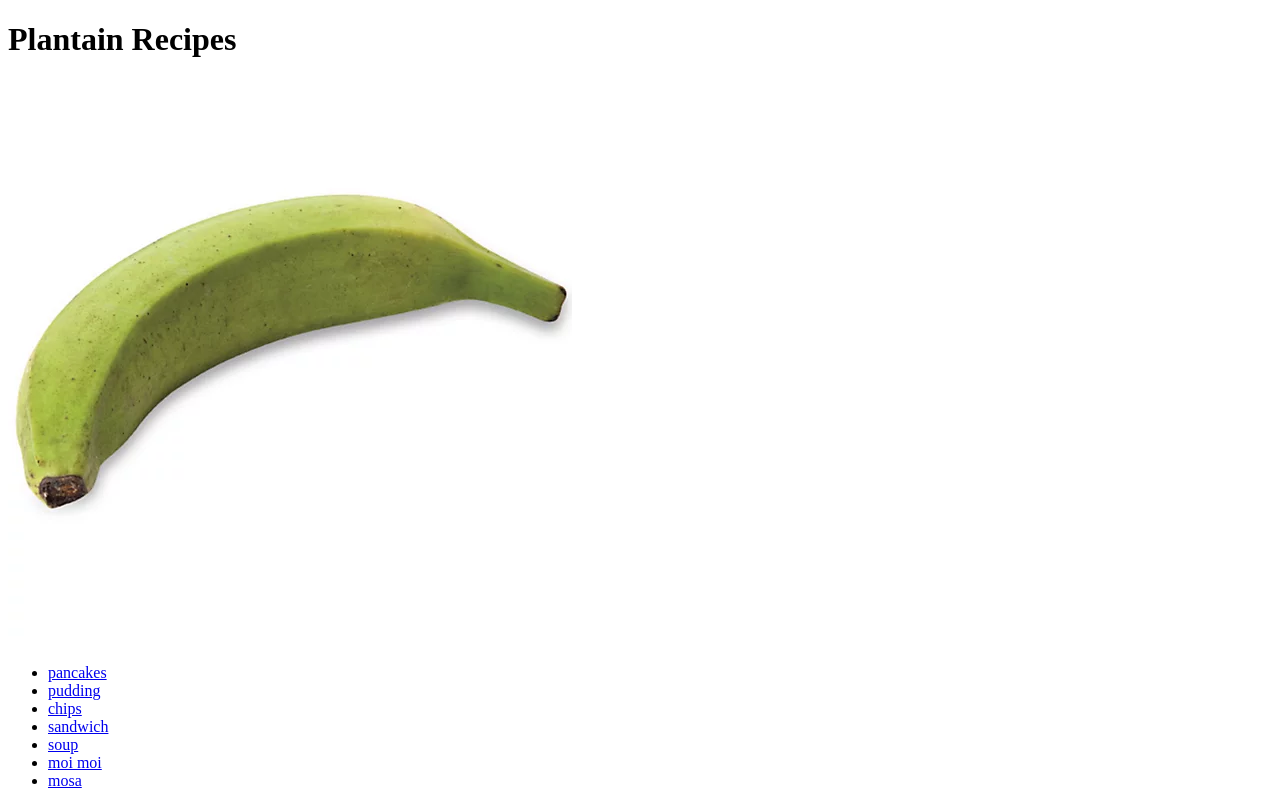
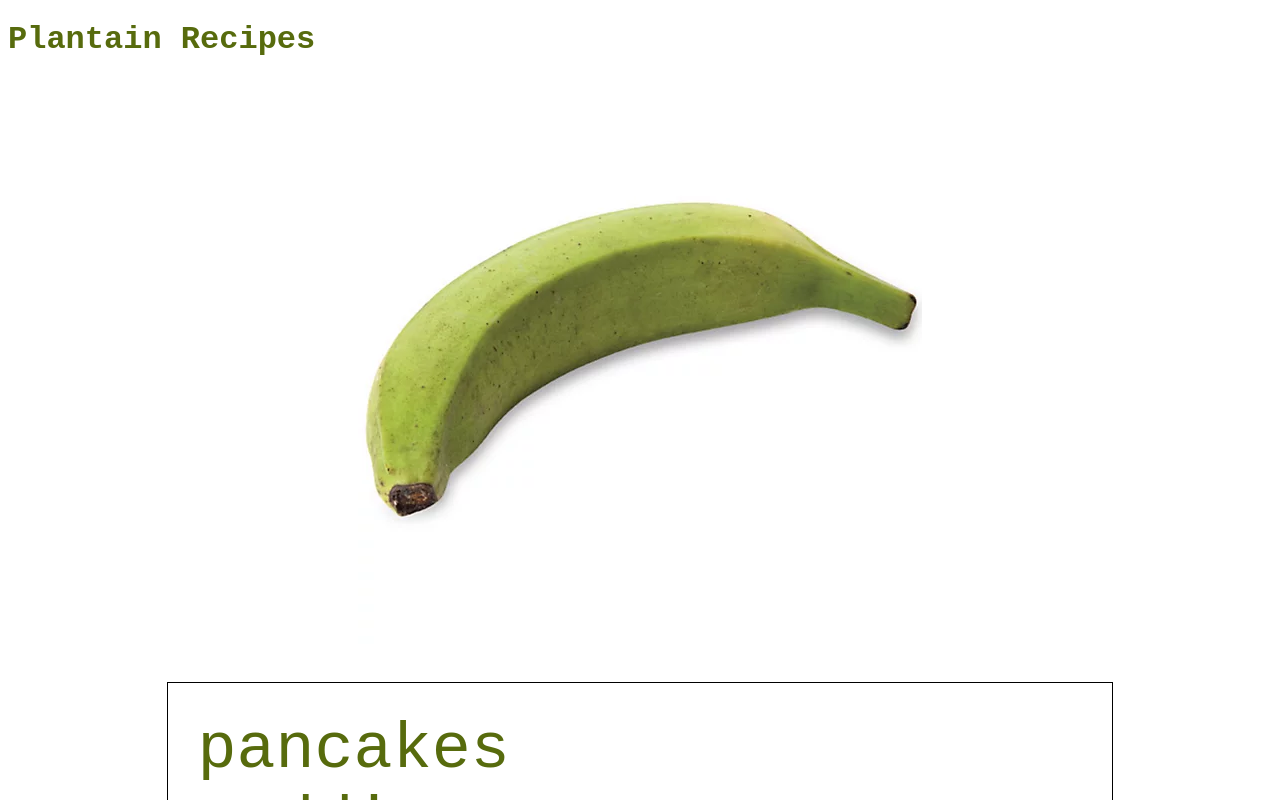
Before and after one commit to b45n3tt/odin-recipes, a plain HTML site: page index.html in a window 1280 px wide. Shown: the top 800 px of the page. Drawn offline with Linux system fonts and the light colour scheme.

Commit message:
edit with css

```diff
--- a/index.html
+++ b/index.html
@@ -5,18 +5,19 @@
     <meta http-equiv="X-UA-Compatible" content="IE=edge">
     <meta name="viewport" content="width=device-width, initial-scale=1.0">
     <title>eatPlantain</title>
+    <link rel="stylesheet" href="styles.css">
 </head>
 <body>
     <h1>Plantain Recipes</h1>
-<img src="./images/184060005.webp" alt="plantain">
-    <ul>
-        <li><a href="./recipes/plantainPancakes.html">pancakes</a></li>
-        <li><a href="./recipes/palntainPudding.html">pudding</a></li>
-        <li><a href="./recipes/plantainChips.html">chips</a></li>
-        <li><a href="./recipes/plantainSandwich.html">sandwich</a></li>
-        <li><a href="./recipes/plantainSoup.html">soup</a></li>
-        <li><a href="./recipes/UkpoOgede.html">moi moi</a></li>
-        <li><a href="./recipes/plantainMosa.html">mosa</a></li>
+<img id="imag" src="./images/184060005.webp" alt="plantain">
+    <ul class="indexPageList" id="moveUp">
+        <li class="indexPageList"><a href="./recipes/plantainPancakes.html">pancakes</a></li>
+        <li class="indexPageList"><a href="./recipes/palntainPudding.html">pudding</a></li>
+        <li class="indexPageList"><a href="./recipes/plantainChips.html">chips</a></li>
+        <li class="indexPageList"><a href="./recipes/plantainSandwich.html">sandwich</a></li>
+        <li class="indexPageList"><a href="./recipes/plantainSoup.html">soup</a></li>
+        <li class="indexPageList"><a href="./recipes/UkpoOgede.html">moi moi</a></li>
+        <li class="indexPageList"><a href="./recipes/plantainMosa.html">mosa</a></li>
     </ul>
 </body>
 </html>
--- /dev/null
+++ b/styles.css
@@ -0,0 +1,66 @@
+*{
+    font-family: monospace;
+}
+h1{
+    color: rgb(87, 107, 13);
+
+    font-family: 'Courier New', Courier, monospace;
+}
+body {
+    /* display: block; */
+    /* justify-content: center; */
+    align-items: center;
+}
+img {
+    display: block; /* Ensures the image behaves as a block element */
+    max-width: 80%; /* Limits the image width to its container */
+    height: auto; /* Maintains the aspect ratio of the image */
+    margin: 30px auto; /* Centers the image horizontally within its container */
+    /* border: 5px solid #000; Adds a 1px solid black border */
+    /* border-radius: 5px; Applies a 5px border radius */
+    /* box-shadow: 2px 2px 5px rgba(0, 0, 0, 0.3); Adds a box shadow */
+  }
+
+a {
+    color: rgb(87, 107, 13);
+    text-decoration: none;
+    font-size:5em;
+    margin:0 auto;
+    list-style: none;
+}
+
+
+.indexPageList {
+    text-decoration: none;
+    list-style: none;
+    margin: 0 auto;
+}
+
+h3 {
+    text-align: center;
+
+}
+ h4 {
+    color: rgb(87, 107, 13);
+    text-align: center;
+}
+li {
+    /* display:block; */
+    margin:0 50px;
+}
+
+ ol, ul {
+    text-align: justify;
+    border: 1px solid black;
+    padding:30px;
+    display: block;
+    margin:50px auto;
+    max-width: 70%;
+}
+
+p {
+    display:block;
+    margin: 0 50px;
+    text-align: justify;
+    padding: 0 10%;
+}
```
Also changed, not shown: recipes/UkpoOgede.html (+8 -5 lines), recipes/palntainPudding.html (+7 -4 lines), recipes/plantainChips.html (+7 -4 lines), recipes/plantainMosa.html (+7 -4 lines), recipes/plantainPancakes.html (+9 -5 lines), recipes/plantainSandwich.html (+7 -6 lines), recipes/plantainSoup.html (+7 -5 lines).
